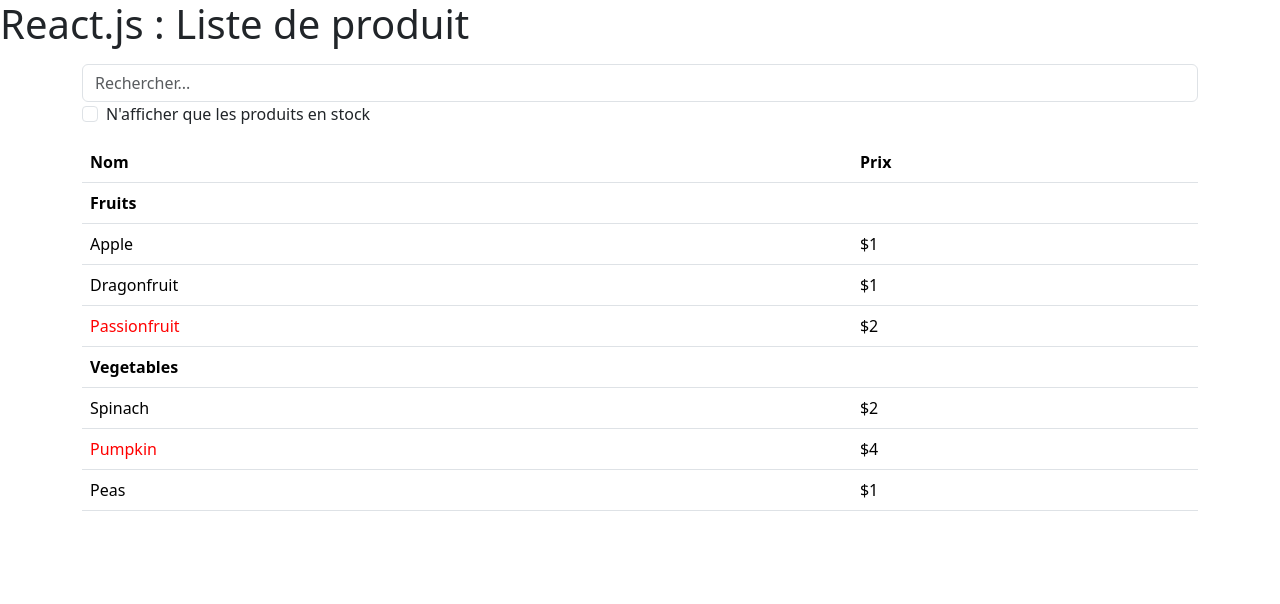
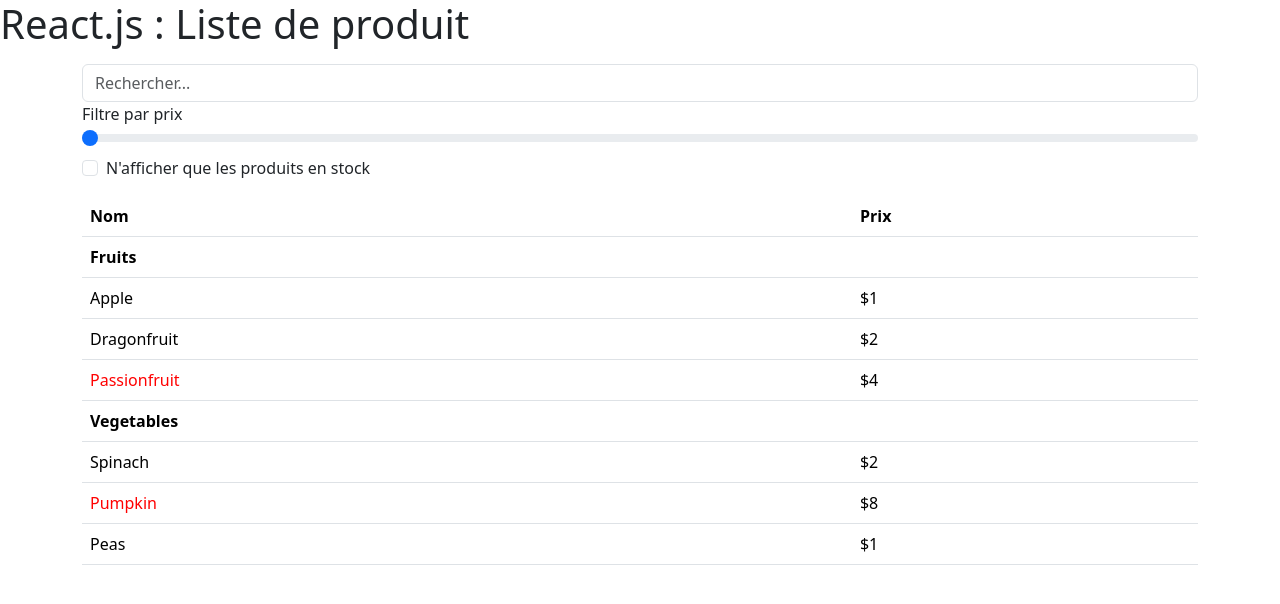
Before and after one commit to artisanDeveloppeur/React, a React (Vite) app in the folder installation/: page / in a window 1280 px wide. Shown: the top 604 px of the page. Built offline with nearby package versions, Linux system fonts and the light colour scheme.

Commit message:
InputRange

```diff
--- a/installation/src/App.jsx
+++ b/installation/src/App.jsx
@@ -1,15 +1,16 @@
 import { Input } from "./components/forms/Input.jsx";
 import { Checkbox } from "./components/forms/Checkbox.jsx";
+import { InputRange } from "./components/forms/InputRange.jsx";
 import { ProductCategoryRow } from "./components/products/ProductCategoryRow.jsx";
 import { ProductRow } from "./components/products/ProductRow.jsx";
 import { useState } from "react"
 
 const PRODUCTS = [
   { category: "Fruits", price: "$1", stocked: true, name: "Apple" },
-  { category: "Fruits", price: "$1", stocked: true, name: "Dragonfruit" },
-  { category: "Fruits", price: "$2", stocked: false, name: "Passionfruit" },
+  { category: "Fruits", price: "$2", stocked: true, name: "Dragonfruit" },
+  { category: "Fruits", price: "$4", stocked: false, name: "Passionfruit" },
   { category: "Vegetables", price: "$2", stocked: true, name: "Spinach" },
-  { category: "Vegetables", price: "$4", stocked: false, name: "Pumpkin" },
+  { category: "Vegetables", price: "$8", stocked: false, name: "Pumpkin" },
   { category: "Vegetables", price: "$1", stocked: true, name: "Peas" }
 ]
 
@@ -17,6 +18,7 @@ function App() {
 
   const [showStockedOnly, setShowStockedOnly] = useState(false) //Checkbox
   const [search, setSearch] = useState('')                      //Input
+  const [priceRange, setPriceRange] = useState([0, 10]);
 
 
   const visibleProducts = PRODUCTS.filter(product => {
@@ -30,9 +32,17 @@ function App() {
       console.log(search)
       return false
     }
+    const productPrice = Number(product.price.slice(1))
+
+    if (productPrice < priceRange[0]) {
+
+
+      return false;
+    }
 
     return true
   })
+
 
   return <>
     <h1>React.js : Liste de produit</h1>
@@ -40,6 +50,8 @@ function App() {
       <SearchBar
         search={search} onSearchChange={setSearch}
         showStockedOnly={showStockedOnly} onStockedOnlyChange={setShowStockedOnly}
+        priceRange={priceRange} onPriceRangeChange={setPriceRange}
+
       />
       {/*<ProductTable products={PRODUCTS} />*/}
       <ProductTable products={visibleProducts} />
@@ -47,17 +59,31 @@ function App() {
   </>
 }
 
-function SearchBar({ showStockedOnly, onStockedOnlyChange, search, onSearchChange }) {
+function SearchBar({ showStockedOnly, onStockedOnlyChange, search, onSearchChange, priceRange, onPriceRangeChange }) {
+  const handlePriceChange = event => {
+    const value = event.target.value.split(',');
+    const minPrice = Number(value[0]);
+    //const maxPrice = Number(value[1]);
+    //onPriceRangeChange([minPrice, maxPrice]);
+    onPriceRangeChange([minPrice]);
+  };
   return <div>
     <div className="mb-3">
       <Input value={search}
         onChange={onSearchChange}
         placeholder="Rechercher..." />
+
+      <InputRange label="Filtre par prix"
+        value={priceRange}
+        priceRange={priceRange} handlePriceChange={handlePriceChange}
+      />
+
       <Checkbox id="stocked"
         checked={showStockedOnly}
         onChange={onStockedOnlyChange}
         label="N'afficher que les produits en stock" />
     </div>
+
   </div>
 }
 
--- /dev/null
+++ b/installation/src/components/forms/InputRange.jsx
@@ -0,0 +1,17 @@
+export function InputRange({ label, priceRange, handlePriceChange }) {
+  return (
+    <div>
+      <label htmlFor='priceRange'>{label}</label>
+      <input
+        type="range"
+        className='form-range'
+        min={0}
+        max={10}
+        defaultValue={`${priceRange[0]}`}
+        onChange={handlePriceChange}
+      />
+    </div>
+  )
+}
+
+//        defaultValue={`${priceRange[0]},${priceRange[1]}`}
```
